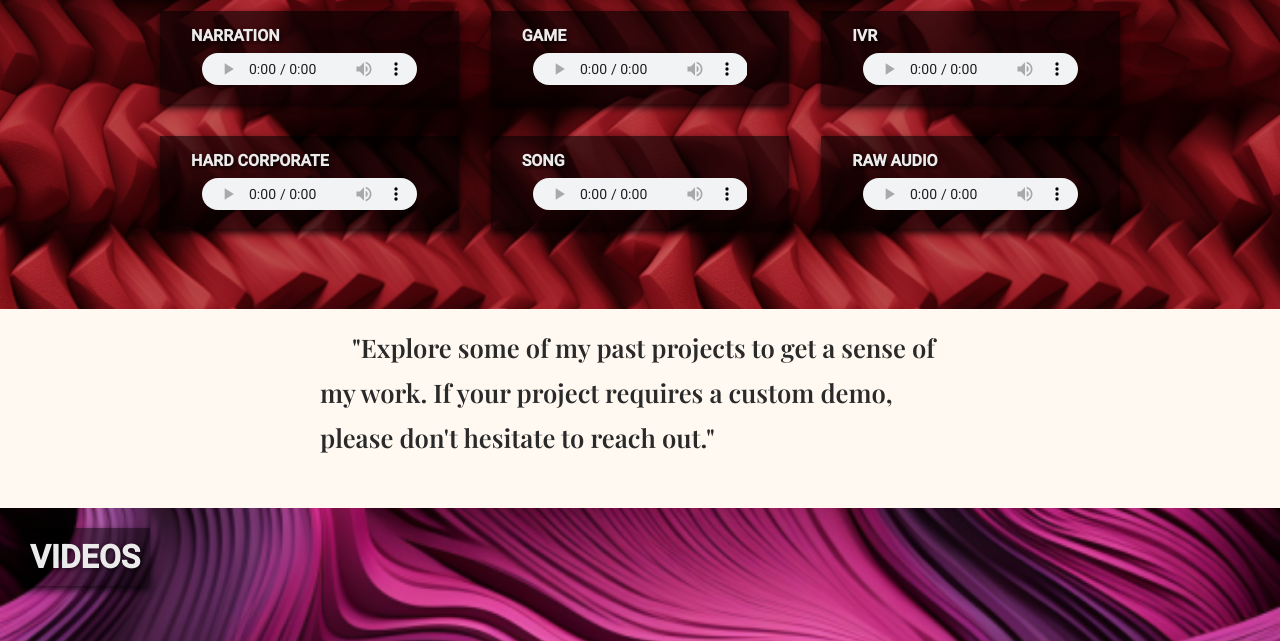
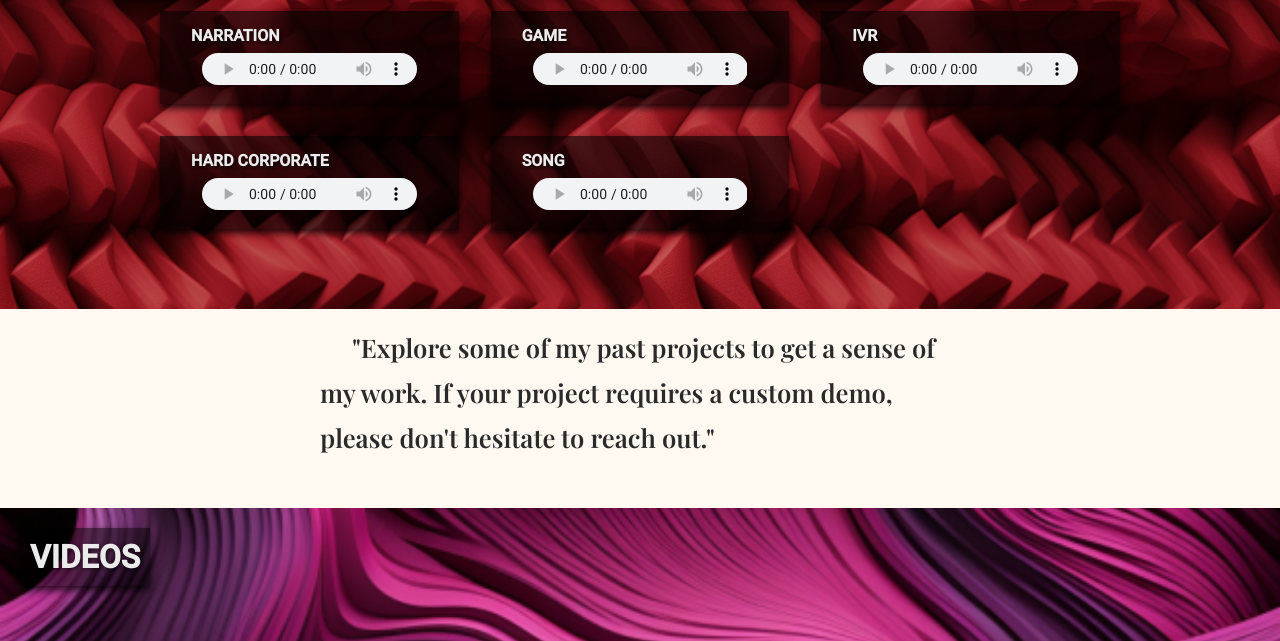
Before and after one commit to AlexVOiceover/alexvoiceover2024, a website: page index.html in a window 1280 px wide. Shown: the part 1280-1921 px from the top of the page. Drawn offline with nearby package versions, Linux system fonts and the light colour scheme; a web font is replaced by a local one.

```diff
--- a/index.html
+++ b/index.html
@@ -153,13 +153,7 @@
 						Your browser does not support the audio element.
 					</audio>
 				</div>
-				<div class="sample">
-					<h3>RAW AUDIO</h3>
-					<audio controls>
-						<source src="./audios/rawStudioSample.mp3" type="audio/mpeg" />
-						Your browser does not support the audio element.
-					</audio>
-				</div>
+
 			</div>
 		</section>
 
```
Also changed, not shown: 13 other files.
